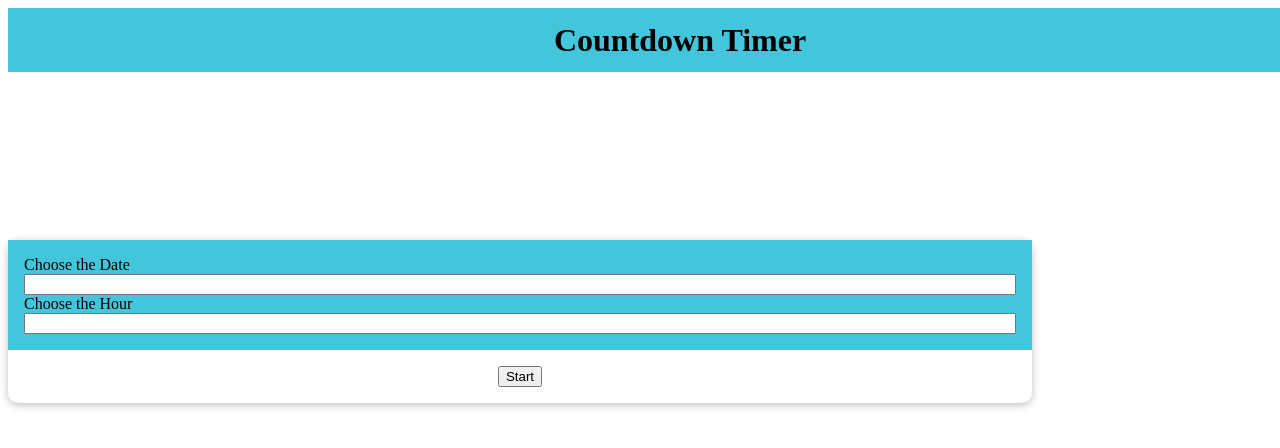
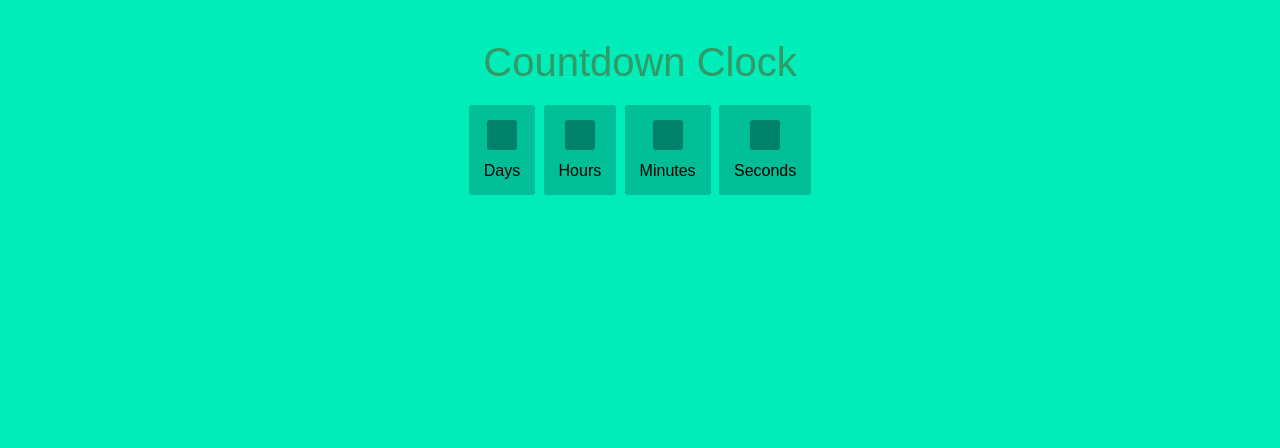
Before and after one commit to DamyanYara/yaraIntern2023, a plain HTML site: page Javascript_Countdown_Timer/index.html in a window 1280 px wide. Both pictures are taken after a click on the button "Start". Shown: the top 448 px of the page. Drawn offline with Linux system fonts and the light colour scheme.

Commit message:
layout and current date

```diff
--- a/Javascript_Countdown_Timer/assets/scripts/index.js
+++ b/Javascript_Countdown_Timer/assets/scripts/index.js
@@ -0,0 +1,24 @@
+// The Countdown Container
+const popUpWindow = document.getElementById('clock');
+// Start Button
+const startCountdown = document.getElementById('btn-start');
+// Function that activates the visabillity of the countdown container after the click of the button
+const currentDateElement = document.getElementById('date');
+
+// Current Date
+let date = new Date()
+let day = date.getDate();
+let month = date.getDate();
+let year = date.getFullYear();
+
+if (month < 10) month = "0" + month;
+if (day <10) day = "0" + day
+
+const todayDate = year + "-" + month + "-" + day;
+currentDateElement.value = todayDate;
+
+const toggleClockModul = () => {
+    popUpWindow.classList.toggle('visible');
+};
+
+startCountdown.addEventListener('click',toggleClockModul);
--- a/Javascript_Countdown_Timer/assets/styles/index.css
+++ b/Javascript_Countdown_Timer/assets/styles/index.css
@@ -9,12 +9,12 @@ header{
 }
 .start-form{
     position: fixed;
-    z-index: 100;
+    /* z-index: 100; */
     background-color: white;
     border-radius: 10px;
     width: 80%;
     top: 30vh;
-    left: 10;
+    /* left: 10%;  */
     box-shadow: 0 2px 8px rgba(0, 0, 0, 0.26);
 
 }
@@ -34,3 +34,58 @@ header{
     display: flex;
     justify-content: center;
 }
+
+/* Output Contdown Timer */
+
+.modal.visible{
+    display: block;
+    animation: fade-slide-in 0.3s ease-out forwards;
+}
+
+#clock{
+    position: fixed;
+    width: 100%;
+    height: 100vh;
+    top: 0;
+    left: 0;
+    text-align: center;
+    background: #00ECB9;
+    font-family: sans-serif;
+    font-weight: 100;
+    display: inline-block;
+    /* Showing up after the click of the start button */
+    display: none;
+    text-align: center;
+    font-size: 30px;
+}
+/* Showing up after the button click */
+#clock.visible{
+    display: block;
+    pointer-events: all;
+}
+
+#clock > div{
+    padding: 15px;
+    border-radius: 3px;
+    background: #00BF96;
+    display: inline-block;
+}
+
+#clock div > span{
+    padding: 15px;
+    border-radius: 3px;
+    background: #00816A;
+    display: inline-block;
+}
+
+.countText{
+    padding-top: 5px;
+    font-size: 16px;
+}
+
+h1{
+    color: #396;
+    font-weight: 100;
+    font-size: 40px;
+    margin: 40px 0px 20px;
+}
--- a/Javascript_Countdown_Timer/index.html
+++ b/Javascript_Countdown_Timer/index.html
@@ -11,15 +11,36 @@
     <header>
         <h1>Countdown Timer</h1>
     </header>
+    <!-- The Form witch contains user Input -->
     <div class="start-form" id="add-start-form">
         <div class="start-form-content">
             <label for="date">Choose the Date </label>
-            <input type="text" name="date" id="date">
+            <input type="date" name="date" id="date">
             <label for="hour">Choose the Hour</label>
-            <input type="text" name="hour" id="hour">
+            <input type="time" name="hour" id="hour">
         </div>
         <div class="start-countdown">
-            <button class="btn-start">Start</button>
+            <button id="btn-start">Start</button>
+        </div>
+    </div>
+    <!-- Pop up Frame with ountdown timer -->
+    <div class="modal" id="clock">
+        <h1>Countdown Clock</h1>
+        <div>
+            <span class="days" id="day"></span>
+            <div class="countText">Days</div>
+        </div>
+        <div>
+            <span class="hours" id="clockHour"></span>
+            <div class="countText">Hours</div>
+        </div>
+        <div>
+            <span class="minutes" id="minute"></span>
+            <div class="countText">Minutes</div>
+        </div>
+        <div>
+            <span class="seconds" id="second"></span>
+            <div class="countText">Seconds</div>
         </div>
     </div>
 
```
